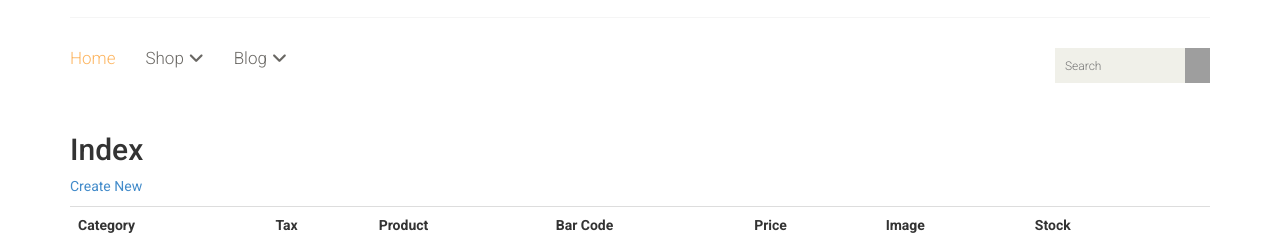
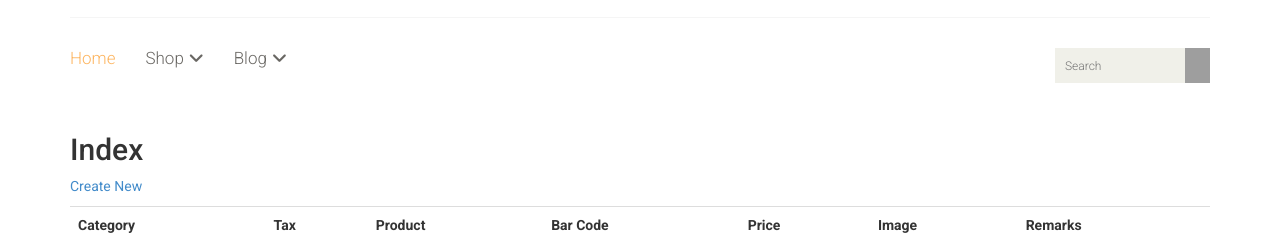
Before and after one commit to EcommerceISA/ECommerce2, an ASP.NET MVC app: template ECommerce2/Views/Products/Index.cshtml in a window 1280 px wide. Shown: the part 112-352 px from the top of the page. Run offline with ASP.NET Core 8 and stand-ins for ASP.NET MVC 5, Linux system fonts and the light colour scheme; the template is opened without the code that fills it, so the values that code supplies are empty; the project's own start-up code is not run, and a stand-in starts its controllers and pages; some libraries are stand-ins or nearby versions; grey boxes are pictures that could not be loaded.

Commit message:
Update bug Catalog in Product
not solved

```diff
--- a/ECommerce2/Controllers/ProductsController.cs
+++ b/ECommerce2/Controllers/ProductsController.cs
@@ -19,14 +19,18 @@ namespace ECommerce2.Controllers
         [Authorize(Roles = "User")]
         public ActionResult Index()
         {
+
             var user = db.Users
                .Where(u => u.UserName == User.Identity.Name)
                .FirstOrDefault();
+
 
             var products = db.Products
                 .Include(p => p.Category)
                 .Include(p => p.Tax)
                 .Where(p => p.CompanyId == user.CompanyId);
+
+
 
             return View(products.ToList());
         }
--- a/ECommerce2/Models/Product.cs
+++ b/ECommerce2/Models/Product.cs
@@ -55,8 +55,8 @@ namespace ECommerce2.Models
         [DataType(DataType.MultilineText)]
         public string Remarks { get; set; }
 
-        [DisplayFormat(DataFormatString ="{0:N2}", ApplyFormatInEditMode =false)]
-        public double Stock { get { return Inventories.Sum(i => i.Stock); } }
+//        [DisplayFormat(DataFormatString ="{0:N2}", ApplyFormatInEditMode =false)]
+//        public double Stock { get { return Inventories.Sum(i => i.Stock); } }
 
         public virtual Company Company { get; set; }
 
--- a/ECommerce2/Views/Products/Index.cshtml
+++ b/ECommerce2/Views/Products/Index.cshtml
@@ -30,9 +30,9 @@
             @Html.DisplayNameFor(model => model.Image)
         </th>
         <th>
-            @Html.DisplayNameFor(model => model.Stock)
+            @Html.DisplayNameFor(model => model.Remarks)
         </th>
-        <th></th>
+
     </tr>
 
 @foreach (var item in Model) {
@@ -60,7 +60,7 @@
             }
         </td>
         <td>
-            @Html.DisplayFor(modelItem => item.Stock)
+            @Html.DisplayFor(modelItem => item.Remarks)
         </td>
         <td>
             @Html.ActionLink("Edit", "Edit", new { id=item.ProductId }) |
```
Also changed, not shown: ECommerce2/Content/Products/4.jpg (added), ECommerce2/Content/Products/5.jpg (added), ECommerce2/Views/Products/Create.cshtml (line endings or trailing spaces).
